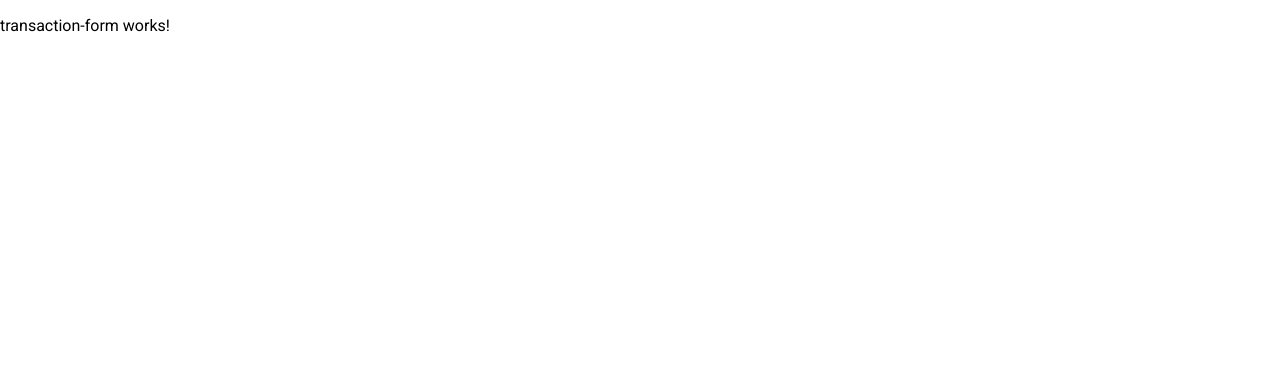
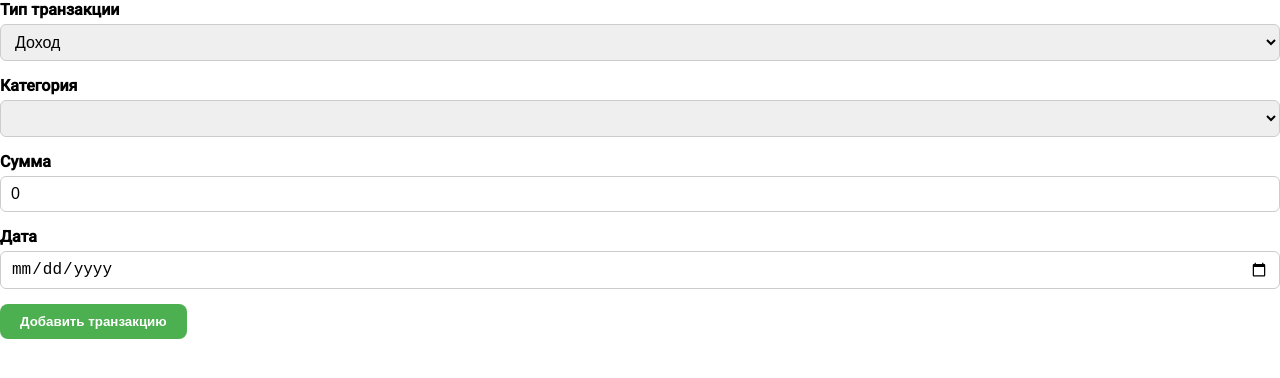
Before and after one commit to Mirzonom/finance-tracker, an Angular app: page /transaction-form in a window 1280 px wide. Shown: the top 378 px of the page. Built offline with nearby package versions, Linux system fonts and the light colour scheme.

Commit message:
feat(transaction-form): add fields

```diff
--- a/src/app/features/transaction-form/transaction-form.component.html
+++ b/src/app/features/transaction-form/transaction-form.component.html
@@ -1 +1,8 @@
-<p>transaction-form works!</p>
+<form [formGroup]="transactionForm" (ngSubmit)="onSubmit()">
+  <app-select [label]="'Тип транзакции'" [options]="transactionTypes" [control]="transactionForm.get('type')"></app-select>
+  <app-select [label]="'Категория'" [options]="categories" [control]="transactionForm.get('categoryId')"></app-select>
+  <app-input [label]="'Сумма'" type="number" [control]="transactionForm.get('amount')"></app-input>
+  <app-input [label]="'Дата'" type="date" [control]="transactionForm.get('date')"></app-input>
+
+  <app-button type="submit" color="primary">Добавить транзакцию</app-button>
+</form>
--- a/src/app/features/transaction-form/transaction-form.component.ts
+++ b/src/app/features/transaction-form/transaction-form.component.ts
@@ -1,11 +1,54 @@
-import { Component } from '@angular/core';
+import {Component} from '@angular/core';
+import {FormBuilder, FormGroup, ReactiveFormsModule, Validators} from '@angular/forms';
+import {TransactionService} from '../../core/services/transaction.service';
+import {SelectComponent} from '../../shared/components/select/select.component';
+import {InputComponent} from '../../shared/components/input/input.component';
+import {ButtonComponent} from '../../shared/components/button/button.component';
+import {Router} from '@angular/router';
 
 @Component({
   selector: 'app-transaction-form',
-  imports: [],
+  imports: [
+    ReactiveFormsModule,
+    SelectComponent,
+    InputComponent,
+    ButtonComponent
+  ],
   templateUrl: './transaction-form.component.html',
   styleUrl: './transaction-form.component.scss'
 })
 export class TransactionFormComponent {
+  transactionForm: FormGroup;
 
+  transactionTypes = [
+    {label: 'Доход', value: 'income'},
+    {label: 'Расход', value: 'expense'}
+  ];
+
+  categories = [
+    {label: 'Работа', value: 'work'},
+    {label: 'Еда', value: 'food'},
+    {label: 'Транспорт', value: 'transport'},
+    {label: 'Другое', value: 'other'}
+  ];
+
+  constructor(
+    private fb: FormBuilder,
+    private transactionService: TransactionService,
+    private router: Router
+  ) {
+    this.transactionForm = this.fb.group({
+      type: ['income', Validators.required],
+      categoryId: ['', Validators.required],
+      amount: [0, [Validators.required, Validators.min(0.01)]],
+      date: [new Date(), Validators.required]
+    });
+  }
+
+  onSubmit() {
+    if (this.transactionForm.valid) {
+      this.transactionService.addTransaction(this.transactionForm.value);
+      this.router.navigate(['/transaction-history']);
+    }
+  }
 }
```
